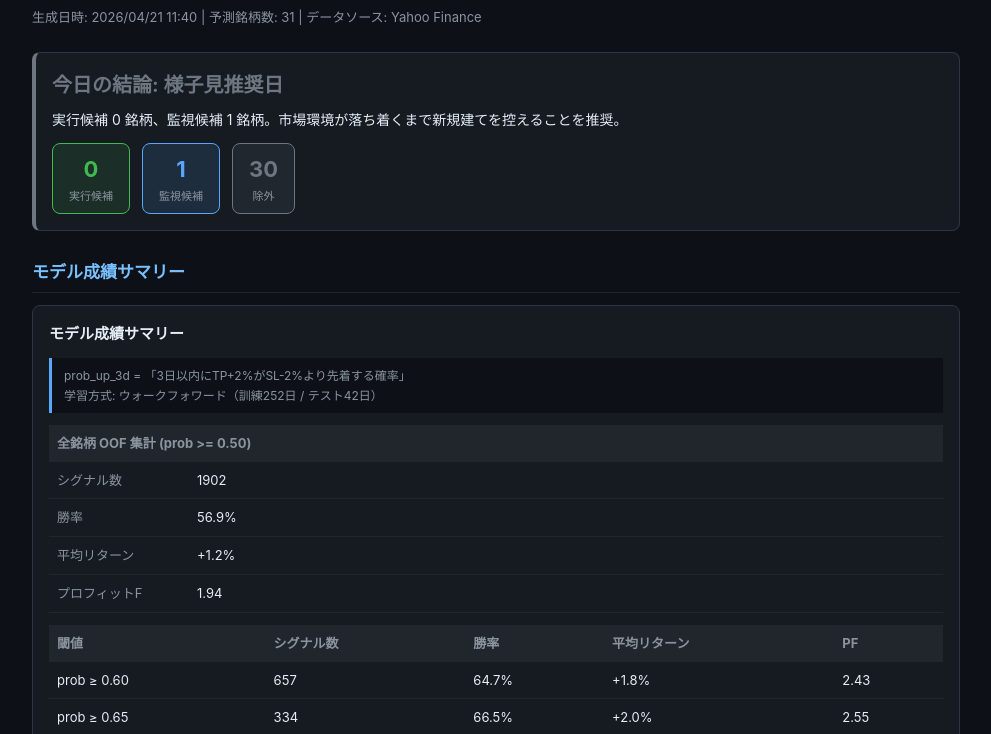
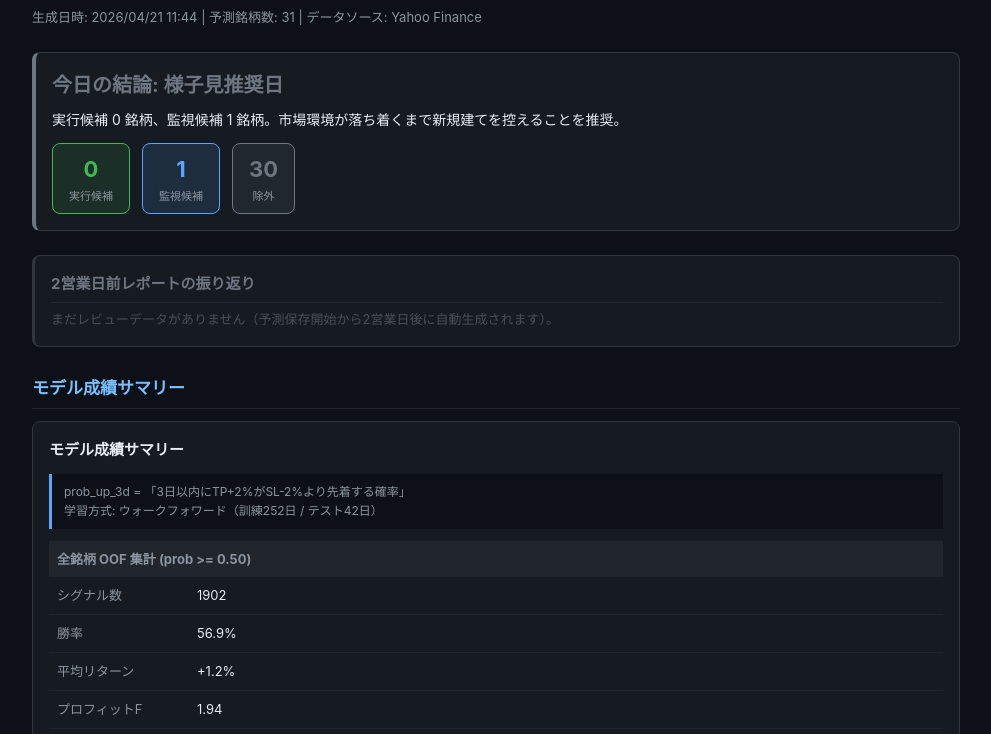
Before and after one commit to idemitu32-lang/kabushiki, a plain HTML site: page report.html in a window 1280 px wide. Shown: the part 56-790 px from the top of the page, without its empty margins (144-1135 px from the left). Drawn offline with Linux system fonts and the light colour scheme.

Commit message:
Daily report 2026-04-21 11:44

```diff
--- a/report.html
+++ b/report.html
@@ -3,7 +3,7 @@
 <head>
 <meta charset="UTF-8">
 <meta name="viewport" content="width=device-width, initial-scale=1.0">
-<title>株式予測レポート — 2026/04/21 11:40</title>
+<title>株式予測レポート — 2026/04/21 11:44</title>
 <style>
 * { box-sizing: border-box; margin: 0; padding: 0; }
 body {
@@ -99,7 +99,7 @@ ul.reasons li { font-size: 12px; color: #8b949e; margin-bottom: 2px; }
 <body>
 <div class="container">
 <h1>株式予測レポート</h1>
-<p class="subtitle">生成日時: 2026/04/21 11:40 | 予測銘柄数: 31 | データソース: Yahoo Finance</p>
+<p class="subtitle">生成日時: 2026/04/21 11:44 | 予測銘柄数: 31 | データソース: Yahoo Finance</p>
 <div class="card" style="border-left:4px solid #6e7681;margin-bottom:24px">
 <div style="font-size:20px;font-weight:700;color:#6e7681;margin-bottom:8px">今日の結論: 様子見推奨日</div>
 <p style="color:#e6edf3;margin-bottom:12px">実行候補 0 銘柄、監視候補 1 銘柄。市場環境が落ち着くまで新規建てを控えることを推奨。</p>
@@ -109,6 +109,7 @@ ul.reasons li { font-size: 12px; color: #8b949e; margin-bottom: 2px; }
 <div style="background:#6e768120;border:1px solid #6e7681;border-radius:8px;padding:8px 16px;text-align:center"><div style="font-size:22px;font-weight:700;color:#6e7681">30</div><div style="font-size:11px;color:#8b949e">除外</div></div>
 </div>
 </div>
+<div class="card" style="border-left:3px solid #30363d;margin-bottom:20px"><h2 style="color:#6e7681;font-size:15px;margin:0 0 6px">2営業日前レポートの振り返り</h2><p style="color:#484f58;font-size:13px">まだレビューデータがありません（予測保存開始から2営業日後に自動生成されます）。</p></div>
 <h2>モデル成績サマリー</h2>
 <div class="card">
 <h3>モデル成績サマリー</h3>
```
Also changed, not shown: last_updated.txt.
